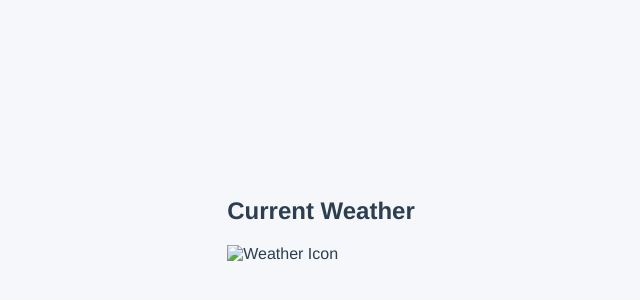
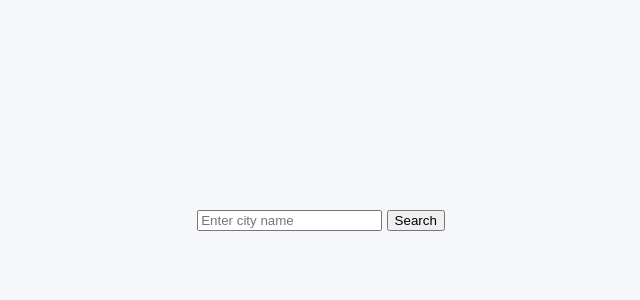
Before and after one commit to Dylankm86/OpenWeather, a plain HTML site: page index.html in a window 1280 px wide. Shown: the part 172-472 px from the top of the page, without its empty margins (319-959 px from the left). Drawn offline with Linux system fonts and the light colour scheme.

Commit message:
Fixed city input

```diff
--- a/index.html
+++ b/index.html
@@ -7,12 +7,13 @@
     <link rel="stylesheet" href="style.css">
 </head>
 <body>
-    <div class="weather-dashboard">
-        <div id="currentWeather">
-            <h2>Current Weather</h2>
-            <img id="weatherIcon" src="" alt="Weather Icon">
+    <div class="weather-container">
+        <input type="text" id="cityInput" placeholder="Enter city name">
+        <button id="searchBtn">Search</button>
+        <div id="weatherDetails">
             <p id="temperature"></p>
-            <p id="weatherDescription"></p>
+            <p id="weatherCondition"></p>
+            <img id="weatherIcon" src="" alt="Weather Icon" hidden>
             <p id="wind"></p>
             <p id="humidity"></p>
             <p id="pressure"></p>
@@ -21,7 +22,6 @@
             <p id="sunriseSunset"></p>
         </div>
     </div>
-
     <script src="script.js"></script>
 </body>
 </html>
```
